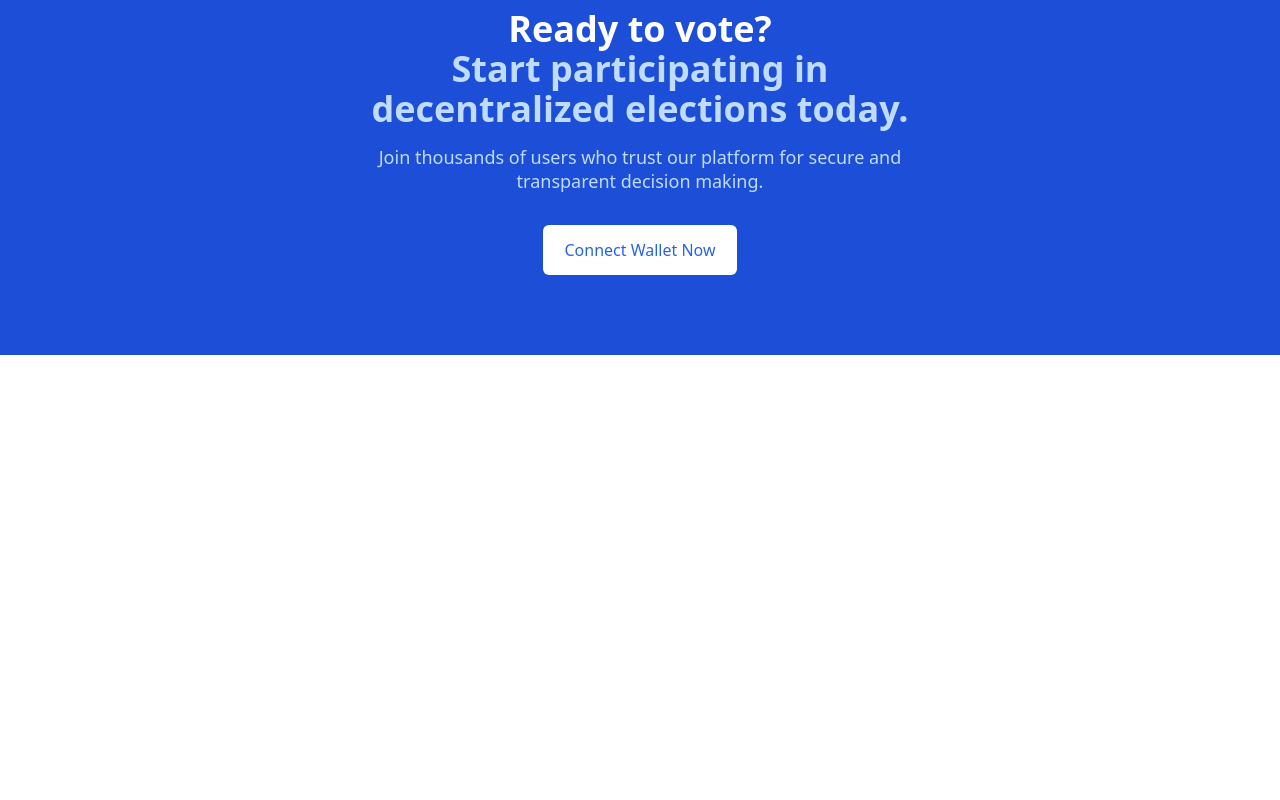
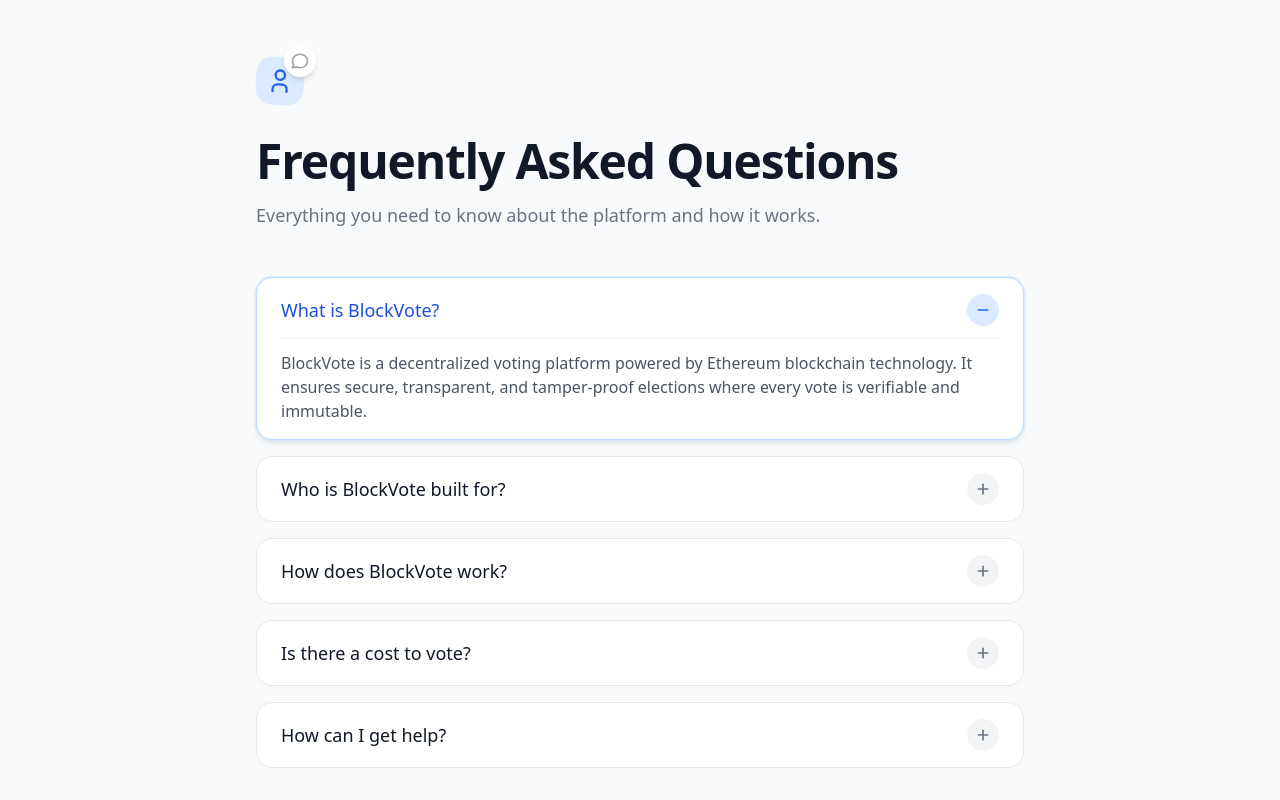
Before and after one commit to codewithdhruba01/Blockchain-Based-VotingPlatform, a React app in the folder frontend/: page / in a window 1280 px wide. Shown: the part 1900-2700 px from the top of the page. Before the commit the page ends 2255 px from the top, so only its background shows below. Built offline with nearby package versions, Linux system fonts and the light colour scheme; the HTML template or start-up script is replaced by a standard one.

Commit message:
feat: Implement and integrate a new FAQ section into the Home page.

```diff
--- /dev/null
+++ b/frontend/src/components/FAQSection.jsx
@@ -0,0 +1,111 @@
+import React, { useState } from "react";
+import { IconUser, IconMessageCircle, IconMinus, IconPlus } from "@tabler/icons-react";
+import { motion, AnimatePresence } from "motion/react";
+
+const faqs = [
+    {
+        question: "What is BlockVote?",
+        answer:
+            "BlockVote is a decentralized voting platform powered by Ethereum blockchain technology. It ensures secure, transparent, and tamper-proof elections where every vote is verifiable and immutable.",
+    },
+    {
+        question: "Who is BlockVote built for?",
+        answer:
+            "It is designed for organizations, governments, and communities that require a trustless and transparent voting mechanism. Whether it's a student council election, a corporate board vote, or a public referendum, BlockVote scales to verify results instantly.",
+    },
+    {
+        question: "How does BlockVote work?",
+        answer:
+            "Admins create elections and register voters via smart contracts. Voters connect their crypto wallets (like MetaMask) to cast votes. Once cast, the vote is recorded on the blockchain and cannot be altered or deleted, ensuring 100% integrity.",
+    },
+    {
+        question: "Is there a cost to vote?",
+        answer:
+            "Voting transactions require a small amount of gas fees (in ETH) to process on the blockchain. However, for private or test networks (like Sepolia or Hardhat), these costs are virtual and free for the user.",
+    },
+    {
+        question: "How can I get help?",
+        answer:
+            "We provide comprehensive documentation and support. You can reach out to our support team via the contact form or join our community Discord server for real-time assistance.",
+    },
+];
+
+const AccordionItem = ({ question, answer, isOpen, onClick }) => {
+    return (
+        <div
+            onClick={onClick}
+            className={`cursor-pointer rounded-2xl border px-6 py-4 transition-all duration-200 ${isOpen
+                    ? "bg-white border-primary-200 shadow-md ring-1 ring-primary-100"
+                    : "bg-white border-gray-200 hover:border-primary-200 hover:shadow-sm"
+                }`}
+        >
+            <div className="flex items-center justify-between">
+                <h3 className={`text-base font-medium md:text-lg transition-colors ${isOpen ? "text-primary-700" : "text-gray-900"}`}>
+                    {question}
+                </h3>
+                <div className={`flex h-8 w-8 shrink-0 items-center justify-center rounded-full transition-colors ${isOpen ? "bg-primary-100 text-primary-600" : "bg-gray-100 text-gray-500"
+                    }`}>
+                    {isOpen ? <IconMinus size={16} stroke={2.5} /> : <IconPlus size={16} stroke={2.5} />}
+                </div>
+            </div>
+            <AnimatePresence initial={false}>
+                {isOpen && (
+                    <motion.div
+                        initial={{ height: 0, opacity: 0 }}
+                        animate={{ height: "auto", opacity: 1 }}
+                        exit={{ height: 0, opacity: 0 }}
+                        transition={{ duration: 0.3, ease: "easeInOut" }}
+                        className="overflow-hidden"
+                    >
+                        <p className="pt-3 text-sm leading-relaxed text-gray-600 md:text-base border-t border-gray-100 mt-3">
+                            {answer}
+                        </p>
+                    </motion.div>
+                )}
+            </AnimatePresence>
+        </div>
+    );
+};
+
+export function FAQSection() {
+    const [openIndex, setOpenIndex] = useState(0);
+
+    return (
+        <section className="bg-gray-50 px-4 py-20 md:px-8 lg:py-32">
+            <div className="mx-auto max-w-3xl">
+                {/* Header Icon */}
+                <div className="mb-8 flex items-start justify-center md:justify-start">
+                    <div className="relative">
+                        <div className="h-12 w-12 rounded-2xl bg-primary-100 flex items-center justify-center text-primary-600 transform rotate-3">
+                            <IconUser className="h-7 w-7" />
+                        </div>
+                        <div className="absolute -right-3 -top-3 h-8 w-8 rounded-full bg-white flex items-center justify-center shadow-md text-gray-400">
+                            <IconMessageCircle className="h-5 w-5" />
+                        </div>
+                    </div>
+                </div>
+
+                {/* Title */}
+                <h2 className="mb-4 text-3xl font-bold tracking-tight text-gray-900 md:text-5xl text-center md:text-left">
+                    Frequently Asked Questions
+                </h2>
+                <p className="mb-12 text-lg text-gray-500 text-center md:text-left">
+                    Everything you need to know about the platform and how it works.
+                </p>
+
+                {/* Accordion List */}
+                <div className="flex flex-col gap-4">
+                    {faqs.map((faq, index) => (
+                        <AccordionItem
+                            key={index}
+                            question={faq.question}
+                            answer={faq.answer}
+                            isOpen={openIndex === index}
+                            onClick={() => setOpenIndex(index === openIndex ? null : index)}
+                        />
+                    ))}
+                </div>
+            </div>
+        </section>
+    );
+}
--- a/frontend/src/pages/Home.jsx
+++ b/frontend/src/pages/Home.jsx
@@ -2,6 +2,7 @@ import React from 'react';
 import { Link } from 'react-router-dom';
 import { useWeb3 } from '../context/Web3Context';
 
+import { FAQSection } from '../components/FAQSection';
 const Home = () => {
     const { account, connectWallet } = useWeb3();
 
@@ -180,6 +181,10 @@ const Home = () => {
                 </div>
             </div>
 
+
+            {/* FAQ Section */}
+            <FAQSection />
+
             {/* CTA Section */}
             <div className="bg-primary-700">
                 <div className="max-w-2xl mx-auto text-center py-16 px-4 sm:py-20 sm:px-6 lg:px-8">
@@ -209,7 +214,7 @@ const Home = () => {
                     </div>
                 </div>
             </div>
-        </div>
+        </div >
     );
 };
 
```
